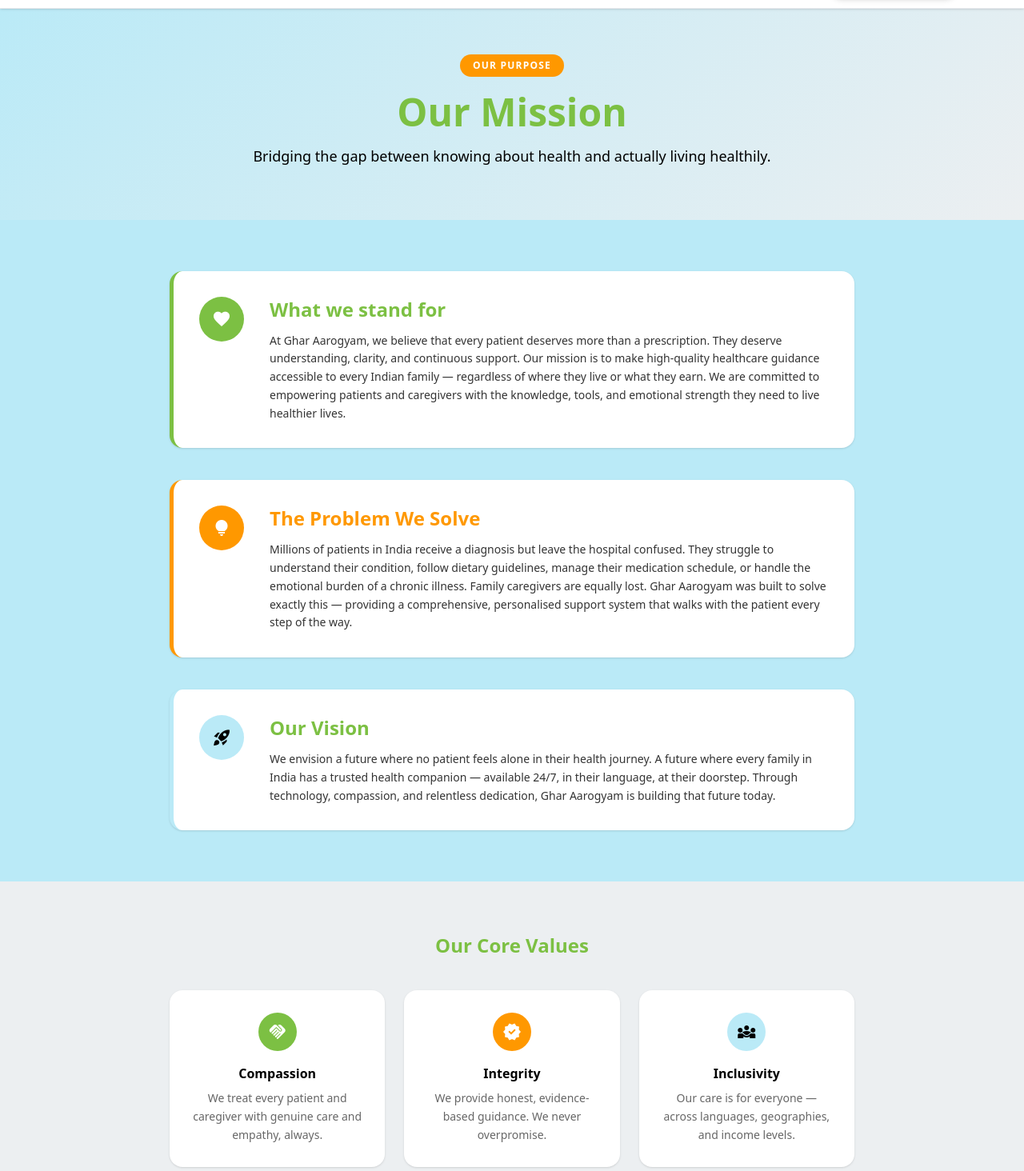
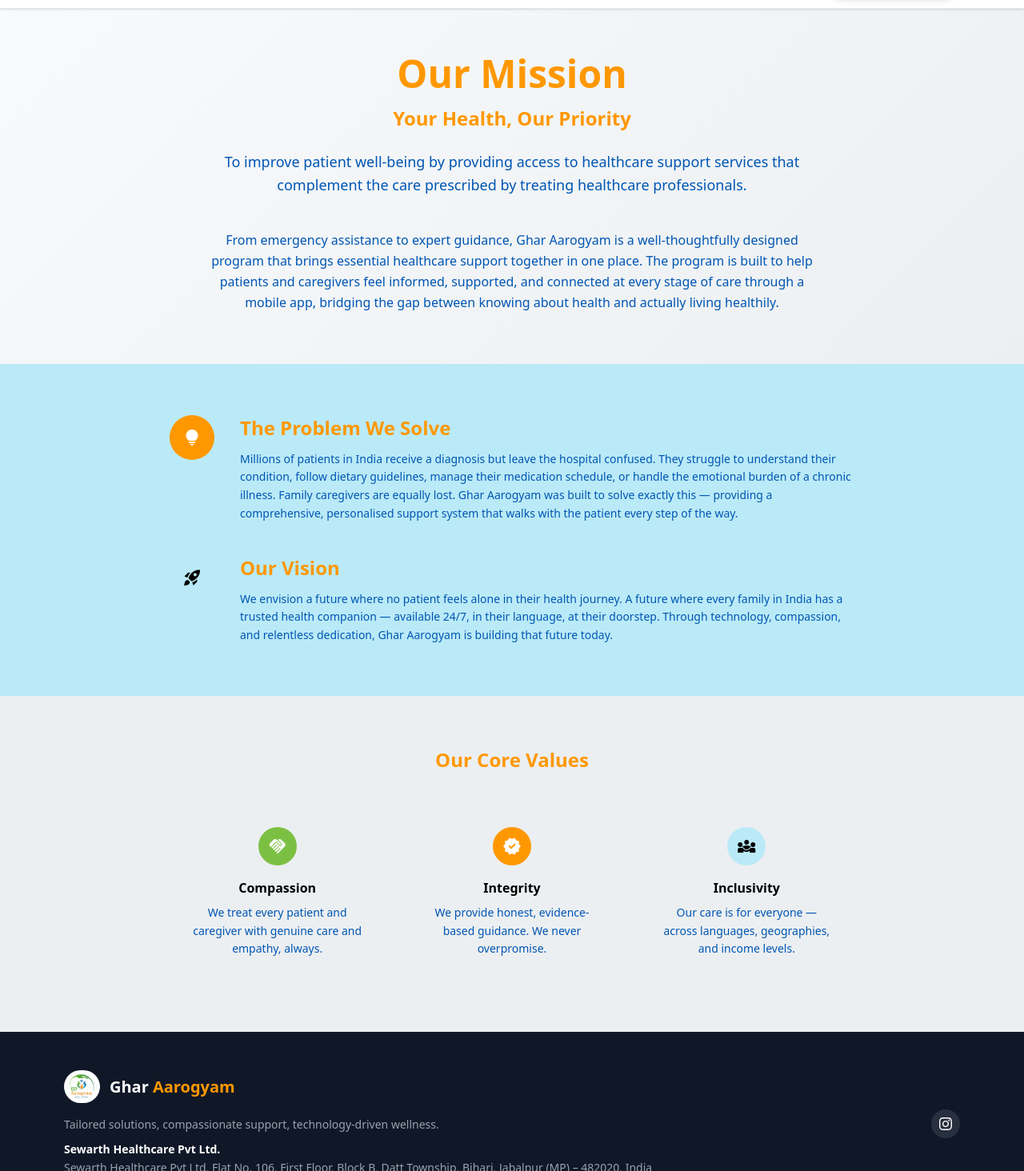
Before and after one commit to Manav108-hub/Ghar-Aarogyam-Landing, a Next.js app: page /mission in a window 1280 px wide. Shown: the part 86-1550 px from the top of the page at 80% size. Built offline with nearby package versions, Linux system fonts and the light colour scheme.

Commit message:
Updates
- Made changes to the UI according to the PDF

```diff
--- a/app/components/Footer.tsx
+++ b/app/components/Footer.tsx
@@ -18,7 +18,7 @@
           </p>
           <p className="text-gray-400 text-sm leading-relaxed">
             <strong className="text-white">Sewarth Healthcare Pvt Ltd.</strong><br />
-            123 Wellness Avenue, Health City, India - 400001
+            Sewarth Healthcare Pvt Ltd, Flat No. 106, First Floor, Block B, Datt Township, Bihari, Jabalpur (MP) – 482020, India
           </p>
         </div>
 
@@ -26,7 +26,7 @@
         <div className="flex gap-3">
           <a href="https://www.instagram.com/gharaarogyam" target="_blank" rel="noopener noreferrer" className="w-9 h-9 bg-white/10 rounded-full flex items-center justify-center hover:bg-[#FF9800] transition-colors">
             <svg className="w-4 h-4 fill-white" viewBox="0 0 24 24">
-              <path d="M12 2.163c3.204 0 3.584.012 4.85.07 3.252.148 4.771 1.691 4.919 4.919.058 1.265.069 1.645.069 4.849 0 3.205-.012 3.584-.069 4.849-.149 3.225-1.664 4.771-4.919 4.919-1.266.058-1.644.07-4.85.07-3.204 0-3.584-.012-4.849-.07-3.26-.149-4.771-1.699-4.919-4.92-.058-1.265-.07-1.644-.07-4.849 0-3.204.013-3.583.07-4.849.149-3.227 1.664-4.771 4.919-4.919 1.266-.057 1.645-.069 4.849-.069zm0-2.163c-3.259 0-3.667.014-4.947.072-4.358.2-6.78 2.618-6.98 6.98-.059 1.281-.073 1.689-.073 4.948 0 3.259.014 3.668.072 4.948.2 4.358 2.618 6.78 6.98 6.98 1.281.058 1.689.072 4.948.072 3.259 0 3.668-.014 4.948-.072 4.354-.2 6.782-2.618 6.979-6.98.059-1.28.073-1.689.073-4.948 0-3.259-.014-3.667-.072-4.947-.196-4.354-2.617-6.78-6.979-6.98-1.281-.059-1.69-.073-4.949-.073zm0 5.838c-3.403 0-6.162 2.759-6.162 6.162s2.759 6.162 6.162 6.162 6.162-2.759 6.162-6.162-2.759-6.162-6.162-6.162zm0 10.162c-2.209 0-4-1.79-4-4 0-2.209 1.791-4 4-4s4 1.791 4 4c0 2.21-1.791 4-4 4zm6.406-11.845c-.796 0-1.441.645-1.441 1.44s.645 1.44 1.441 1.44c.795 0 1.439-.645 1.439-1.44s-.644-1.44-1.439-1.44z"/>
+              <path d="M12 2.163c3.204 0 3.584.012 4.85.07 3.252.148 4.771 1.691 4.919 4.919.058 1.265.069 1.645.069 4.849 0 3.205-.012 3.584-.069 4.849-.149 3.225-1.664 4.771-4.919 4.919-1.266.058-1.644.07-4.85.07-3.204 0-3.584-.012-4.849-.07-3.26-.149-4.771-1.699-4.919-4.92-.058-1.265-.07-1.644-.07-4.849 0-3.204.013-3.583.07-4.849.149-3.227 1.664-4.771 4.919-4.919 1.266-.057 1.645-.069 4.849-.069zm0-2.163c-3.259 0-3.667.014-4.947.072-4.358.2-6.78 2.618-6.98 6.98-.059 1.281-.073 1.689-.073 4.948 0 3.259.014 3.668.072 4.948.2 4.358 2.618 6.78 6.98 6.98 1.281.058 1.689.072 4.948.072 3.259 0 3.668-.014 4.948-.072 4.354-.2 6.782-2.618 6.979-6.98.059-1.28.073-1.689.073-4.948 0-3.259-.014-3.667-.072-4.947-.196-4.354-2.617-6.78-6.979-6.98-1.281-.059-1.69-.073-4.949-.073zm0 5.838c-3.403 0-6.162 2.759-6.162 6.162s2.759 6.162 6.162 6.162 6.162-2.759 6.162-6.162-2.759-6.162-6.162-6.162zm0 10.162c-2.209 0-4-1.79-4-4 0-2.209 1.791-4 4-4s4 1.791 4 4c0 2.21-1.791 4-4 4zm6.406-11.845c-.796 0-1.441.645-1.441 1.44s.645 1.44 1.441 1.44c.795 0 1.439-.645 1.439-1.44s-.644-1.44-1.439-1.44z" />
             </svg>
           </a>
         </div>
--- a/app/mission/page.tsx
+++ b/app/mission/page.tsx
@@ -2,15 +2,17 @@
   return (
     <main className="pt-[90px] min-h-screen" style={{ backgroundColor: "#BAEAF7" }}>
 
-      {/* Hero */}
-      <section className="py-16 text-center" style={{ background: "linear-gradient(135deg, #BAEAF7 0%, #ECEFF1 100%)" }}>
-        <div style={{ maxWidth: "720px", margin: "0 auto", padding: "0 20px" }}>
-          <div className="inline-block px-4 py-1.5 rounded-full text-white text-xs font-bold tracking-widest uppercase mb-5" style={{ backgroundColor: "#FF9800" }}>
-            OUR PURPOSE
-          </div>
-          <h1 className="text-4xl md:text-5xl font-black mb-4" style={{ color: "#7CC043" }}>Our Mission</h1>
-          <p style={{ fontSize: "18px", lineHeight: "1.7", color: "#000", display: "block", width: "100%" }}>
-            Bridging the gap between knowing about health and actually living healthily.
+      {/* Hero & Mission Statement */}
+      <section className="py-16 text-center" style={{ background: "linear-gradient(135deg, #f8fafc 0%, #ECEFF1 100%)" }}>
+        <div style={{ maxWidth: "800px", margin: "0 auto", padding: "0 20px" }}>
+          <h1 className="text-4xl md:text-5xl font-black mb-4" style={{ color: "#FF9800" }}>Our Mission</h1>
+          <h2 className="text-2xl font-bold mb-6" style={{ color: "#FF9800" }}>Your Health, Our Priority</h2>
+          <p className="text-lg leading-relaxed mb-10 font-medium" style={{ color: "#0056b3" }}>
+            To improve patient well-being by providing access to healthcare support services that complement the care prescribed by treating healthcare professionals.
+          </p>
+
+          <p className="leading-relaxed text-base max-w-3xl mx-auto" style={{ color: "#0056b3" }}>
+            From emergency assistance to expert guidance, Ghar Aarogyam is a well-thoughtfully designed program that brings essential healthcare support together in one place. The program is built to help patients and caregivers feel informed, supported, and connected at every stage of care through a mobile app, bridging the gap between knowing about health and actually living healthily.
           </p>
         </div>
       </section>
@@ -19,40 +21,27 @@
       <section className="py-16">
         <div className="max-w-4xl mx-auto px-5 space-y-10">
 
-          {/* What we stand for */}
-          <div className="bg-white rounded-2xl p-8 flex flex-col md:flex-row gap-8 items-start shadow-sm" style={{ borderLeft: "5px solid #7CC043" }}>
-            <div className="w-14 h-14 rounded-full flex items-center justify-center text-white flex-shrink-0" style={{ backgroundColor: "#7CC043" }}>
-              <span className="material-symbols-outlined text-2xl">favorite</span>
-            </div>
-            <div>
-              <h2 className="text-2xl font-black mb-3" style={{ color: "#7CC043" }}>What we stand for</h2>
-              <p className="text-black/80 leading-relaxed text-sm" style={{ display: "block", width: "100%" }}>
-                At Ghar Aarogyam, we believe that every patient deserves more than a prescription. They deserve understanding, clarity, and continuous support. Our mission is to make high-quality healthcare guidance accessible to every Indian family — regardless of where they live or what they earn. We are committed to empowering patients and caregivers with the knowledge, tools, and emotional strength they need to live healthier lives.
-              </p>
-            </div>
-          </div>
-
           {/* The Problem We Solve */}
-          <div className="bg-white rounded-2xl p-8 flex flex-col md:flex-row gap-8 items-start shadow-sm" style={{ borderLeft: "5px solid #FF9800" }}>
+          <div className="flex flex-col md:flex-row gap-8 items-start">
             <div className="w-14 h-14 rounded-full flex items-center justify-center text-white flex-shrink-0" style={{ backgroundColor: "#FF9800" }}>
               <span className="material-symbols-outlined text-2xl">lightbulb</span>
             </div>
             <div>
               <h2 className="text-2xl font-black mb-3" style={{ color: "#FF9800" }}>The Problem We Solve</h2>
-              <p className="text-black/80 leading-relaxed text-sm" style={{ display: "block", width: "100%" }}>
+              <p className="leading-relaxed text-sm" style={{ display: "block", width: "100%", color: "#0056b3" }}>
                 Millions of patients in India receive a diagnosis but leave the hospital confused. They struggle to understand their condition, follow dietary guidelines, manage their medication schedule, or handle the emotional burden of a chronic illness. Family caregivers are equally lost. Ghar Aarogyam was built to solve exactly this — providing a comprehensive, personalised support system that walks with the patient every step of the way.
               </p>
             </div>
           </div>
 
           {/* Our Vision */}
-          <div className="bg-white rounded-2xl p-8 flex flex-col md:flex-row gap-8 items-start shadow-sm" style={{ borderLeft: "5px solid #BAEAF7" }}>
+          <div className="flex flex-col md:flex-row gap-8 items-start">
             <div className="w-14 h-14 rounded-full flex items-center justify-center text-white flex-shrink-0" style={{ backgroundColor: "#BAEAF7" }}>
               <span className="material-symbols-outlined text-2xl" style={{ color: "#000" }}>rocket_launch</span>
             </div>
             <div>
-              <h2 className="text-2xl font-black mb-3" style={{ color: "#7CC043" }}>Our Vision</h2>
-              <p className="text-black/80 leading-relaxed text-sm" style={{ display: "block", width: "100%" }}>
+              <h2 className="text-2xl font-black mb-3" style={{ color: "#FF9800" }}>Our Vision</h2>
+              <p className="leading-relaxed text-sm" style={{ display: "block", width: "100%", color: "#0056b3" }}>
                 We envision a future where no patient feels alone in their health journey. A future where every family in India has a trusted health companion — available 24/7, in their language, at their doorstep. Through technology, compassion, and relentless dedication, Ghar Aarogyam is building that future today.
               </p>
             </div>
@@ -64,19 +53,19 @@
       {/* Core Values */}
       <section className="py-16" style={{ backgroundColor: "#ECEFF1" }}>
         <div className="max-w-4xl mx-auto px-5">
-          <h2 className="text-2xl font-black text-center mb-10" style={{ color: "#7CC043" }}>Our Core Values</h2>
+          <h2 className="text-2xl font-black text-center mb-10" style={{ color: "#FF9800" }}>Our Core Values</h2>
           <div className="grid md:grid-cols-3 gap-6">
             {[
               { icon: "handshake", bg: "#7CC043", title: "Compassion", desc: "We treat every patient and caregiver with genuine care and empathy, always." },
               { icon: "verified", bg: "#FF9800", title: "Integrity", desc: "We provide honest, evidence-based guidance. We never overpromise." },
               { icon: "diversity_3", bg: "#BAEAF7", title: "Inclusivity", desc: "Our care is for everyone — across languages, geographies, and income levels.", dark: true },
             ].map((v) => (
-              <div key={v.title} className="bg-white rounded-2xl p-7 text-center shadow-sm">
+              <div key={v.title} className="text-center p-7">
                 <div className="w-12 h-12 rounded-full flex items-center justify-center mx-auto mb-4" style={{ backgroundColor: v.bg }}>
                   <span className="material-symbols-outlined" style={{ color: v.dark ? "#000" : "#fff" }}>{v.icon}</span>
                 </div>
                 <h3 className="font-black text-black mb-2 text-base">{v.title}</h3>
-                <p className="text-black/60 text-sm leading-relaxed">{v.desc}</p>
+                <p className="text-sm leading-relaxed" style={{ color: "#0056b3" }}>{v.desc}</p>
               </div>
             ))}
           </div>
```
Also changed, not shown: app/faq/page.tsx (+10 -10 lines), app/page.tsx (+9 -6 lines).
